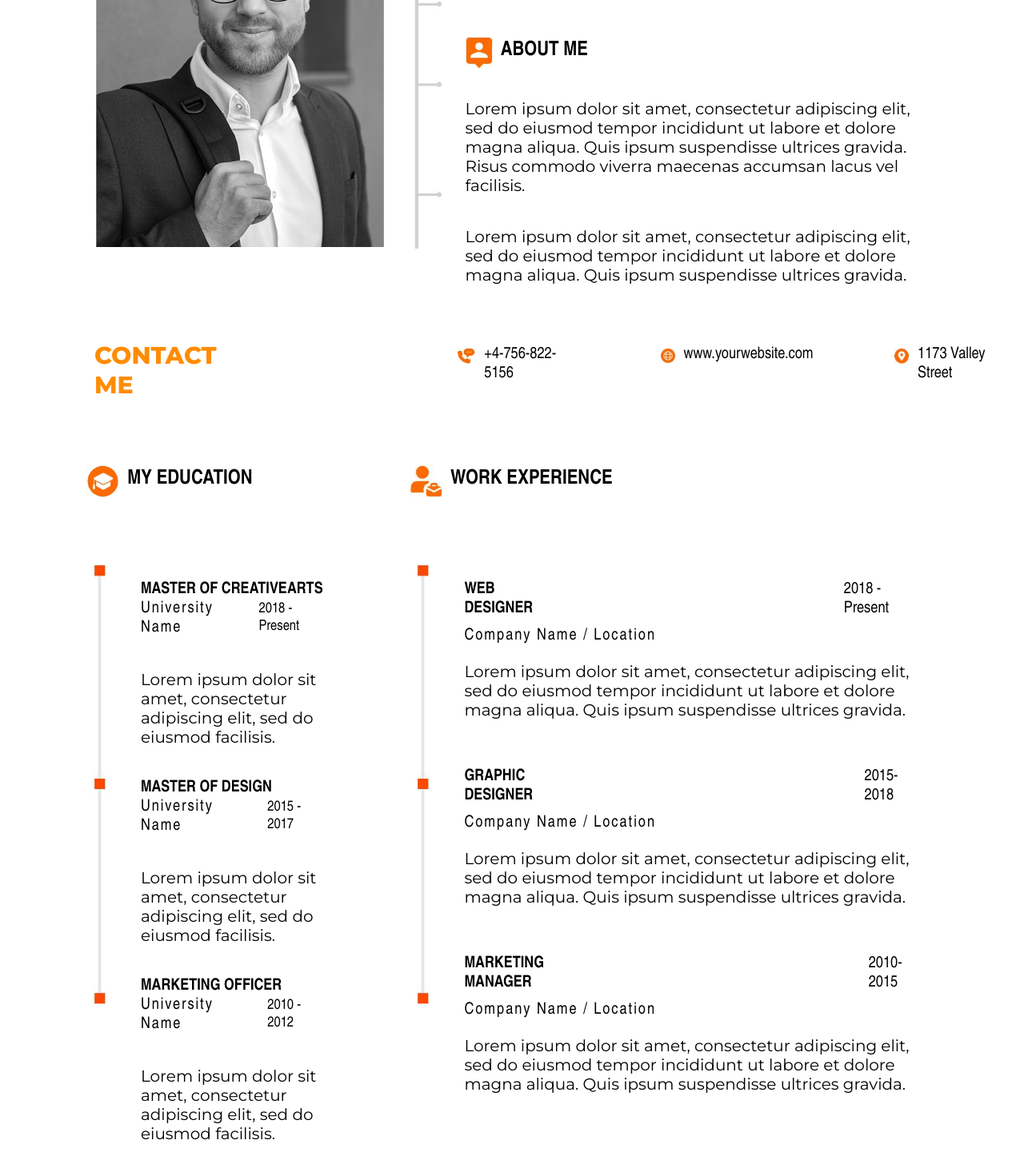
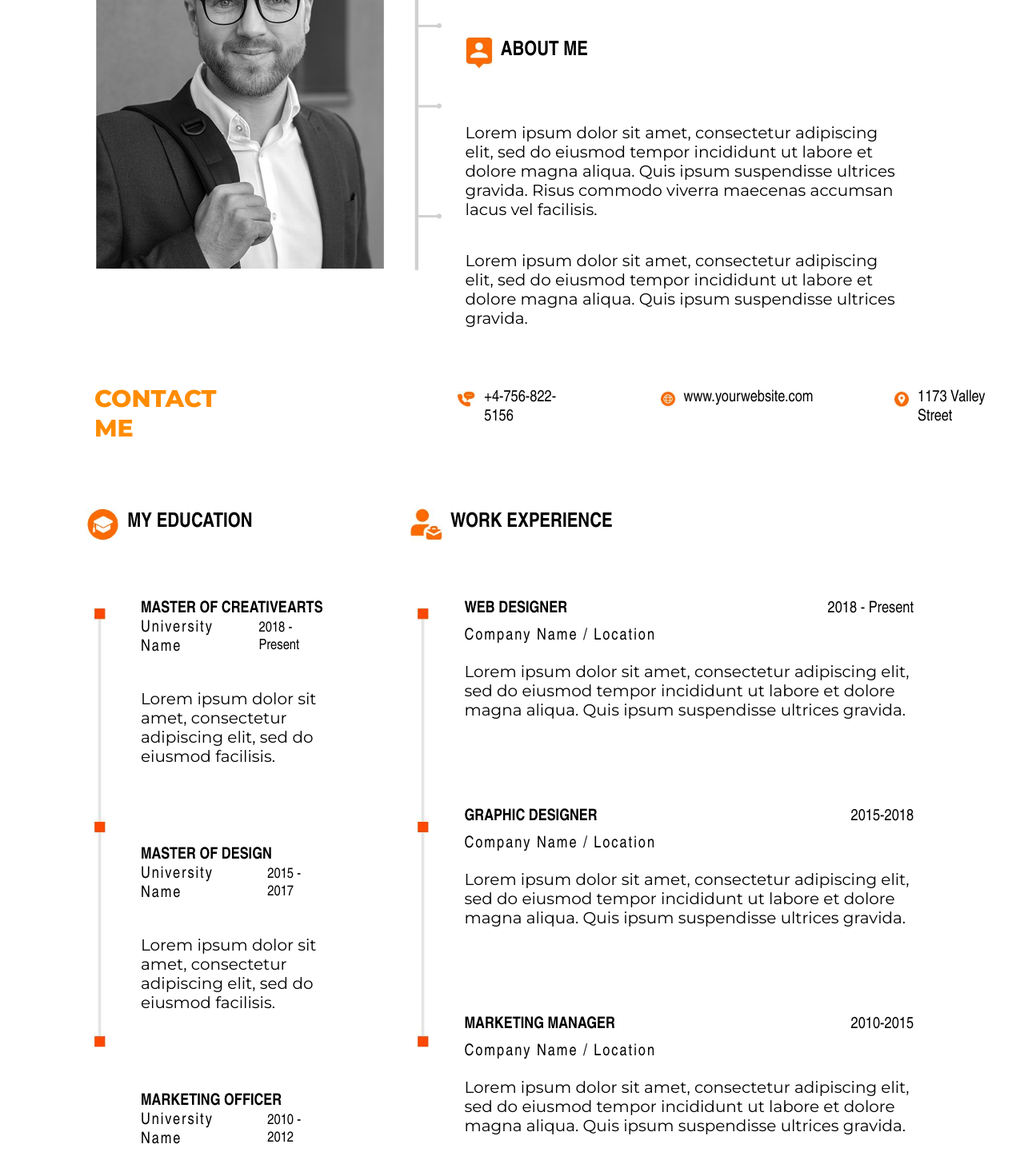
Before and after one commit to Davyd-S/pm-22-23, a website: page src/index.html in a window 1280 px wide. Shown: the part 320-1781 px from the top of the page at 80% size. Drawn offline with nearby package versions, Linux system fonts and the light colour scheme; files that its build step writes are made by us from their sources.

Commit message:
just checking

```diff
--- a/src/index.html
+++ b/src/index.html
@@ -28,7 +28,7 @@
             <img src ="images/icons/i-contact.jpg" alt="about-picture" class="bigger-icon">
             <p class="section-title">ABOUT ME</p>
         </div>
-        <p class="par">Lorem ipsum dolor sit amet, consectetur adipiscing elit, sed do eiusmod tempor incididunt ut labore et dolore magna aliqua. Quis ipsum suspendisse ultrices gravida. Risus commodo viverra maecenas accumsan lacus vel facilisis.</p>
+        <p class="par" style="margin-top: 50px">Lorem ipsum dolor sit amet, consectetur adipiscing elit, sed do eiusmod tempor incididunt ut labore et dolore magna aliqua. Quis ipsum suspendisse ultrices gravida. Risus commodo viverra maecenas accumsan lacus vel facilisis.</p>
         <p class="par">Lorem ipsum dolor sit amet, consectetur adipiscing elit, sed do eiusmod tempor incididunt ut labore et dolore magna aliqua. Quis ipsum suspendisse ultrices gravida.</p>
     </div>
 </div>
@@ -58,7 +58,7 @@
             <div class="info-section"><!--  margin-top: -120px; -->
 
                 <div class="section-title-2">
-                    <p class="sub-paragraph">MASTER OF CREATIVEARTS</p>
+                    <p class="sub-paragraph" style="margin-top: -10px">MASTER OF CREATIVEARTS</p>
                     <div class="under-sub-par">
                         <p class="Name-paragraph">University Name</p>
                         <p class="time-paragraph">2018 - Present</p>
@@ -67,7 +67,7 @@
                 </div>
 
                 <div class="section-title-2">
-                    <p class="sub-paragraph">MASTER OF DESIGN</p>
+                    <p class="sub-paragraph" style="margin-top: 100px">MASTER OF DESIGN</p>
                     <div class="under-sub-par">
                         <p class="Name-paragraph">University Name</p>
                         <p class="time-paragraph">2015 - 2017</p>
@@ -76,7 +76,7 @@
                 </div>
 
                 <div class="section-title-2">
-                    <p class="sub-paragraph">MARKETING OFFICER</p>
+                    <p class="sub-paragraph" style="margin-top: 100px">MARKETING OFFICER</p>
                     <div class="under-sub-par">
                         <p class="Name-paragraph">University Name</p>
                         <p class="time-paragraph">2010 - 2012</p>
@@ -102,7 +102,7 @@
             <div class="info-section2">
 
                 <div class="section-title-2">
-                    <div class="sub-paragraph">
+                    <div class="sub-paragraph" style="margin-top: -30px;">
                         <p>WEB DESIGNER</p>
                         <p class="time2-paragraph">2018 - Present</p>
                     </div>
@@ -111,7 +111,7 @@
                 </div>
 
                 <div class="section-title-2">
-                    <div class="sub-paragraph">
+                    <div class="sub-paragraph" style="margin-top: 90px;">
                         <p>GRAPHIC DESIGNER</p>
                         <p class="time2-paragraph">2015-2018</p>
                     </div>
@@ -120,7 +120,7 @@
                 </div>
 
                 <div class="section-title-2">
-                    <div class="sub-paragraph">
+                    <div class="sub-paragraph" style="margin-top: 90px;">
                         <p>MARKETING MANAGER</p>
                         <p class="time2-paragraph">2010-2015</p>
                     </div>
--- a/src/scss/style.scss
+++ b/src/scss/style.scss
@@ -26,7 +26,7 @@
 .right-layout {
   flex: 1;
   margin-left: 10px;
-  margin-right: 125px;
+  margin-right: 136px;
   background-color: #ffffff;
 }
 
@@ -176,9 +176,15 @@
   display: flex;
 }
 
-.time2-paragraph{
+.section-title-2 .sub-paragraph {
+  position: relative;
+}
+
+.time2-paragraph {
   font-weight: normal;
-  margin-left: 370px;
+  position: absolute;
+  right: 0;
+  top: 0;
 }
 
 .Name-paragraph2{
```
Also changed, not shown: dist/css/style.css, dist/index.html, style.css (deleted).
